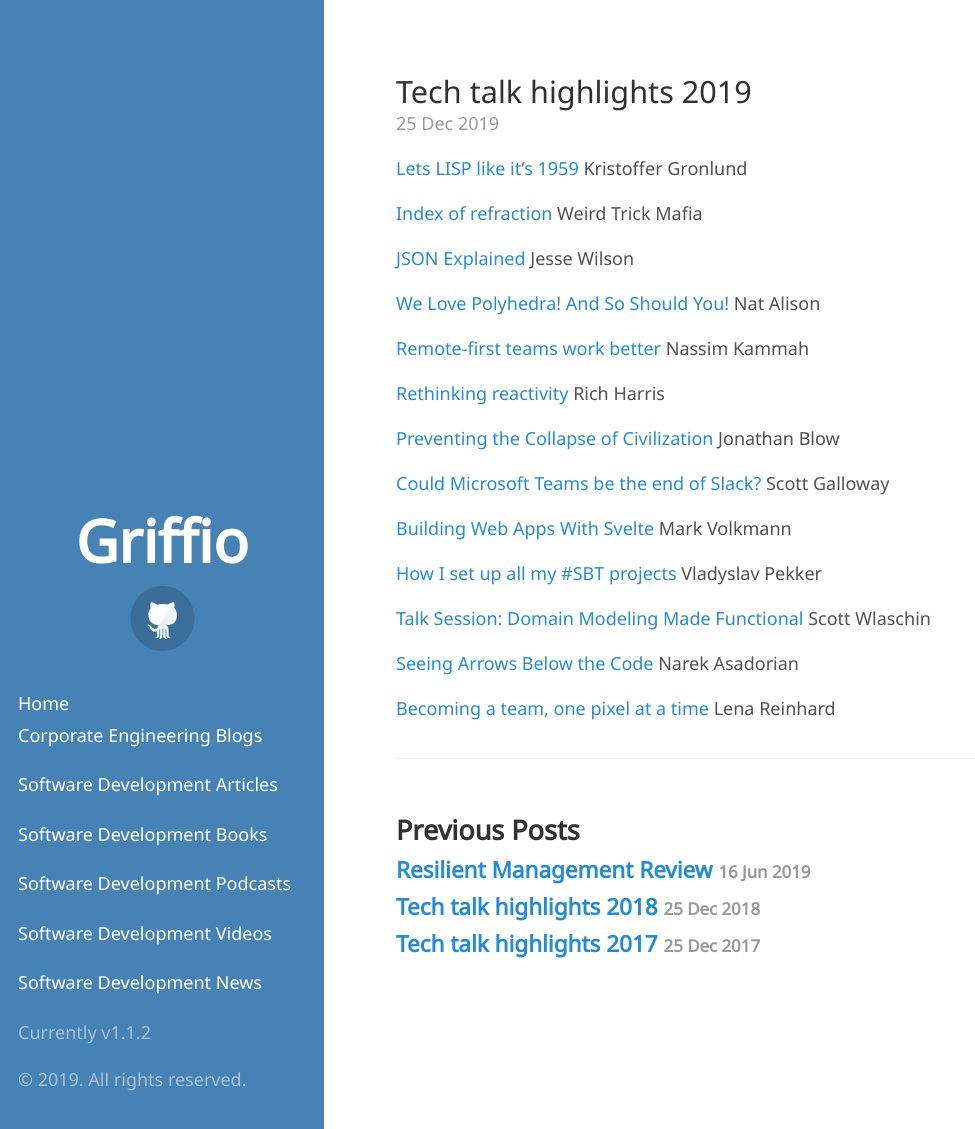
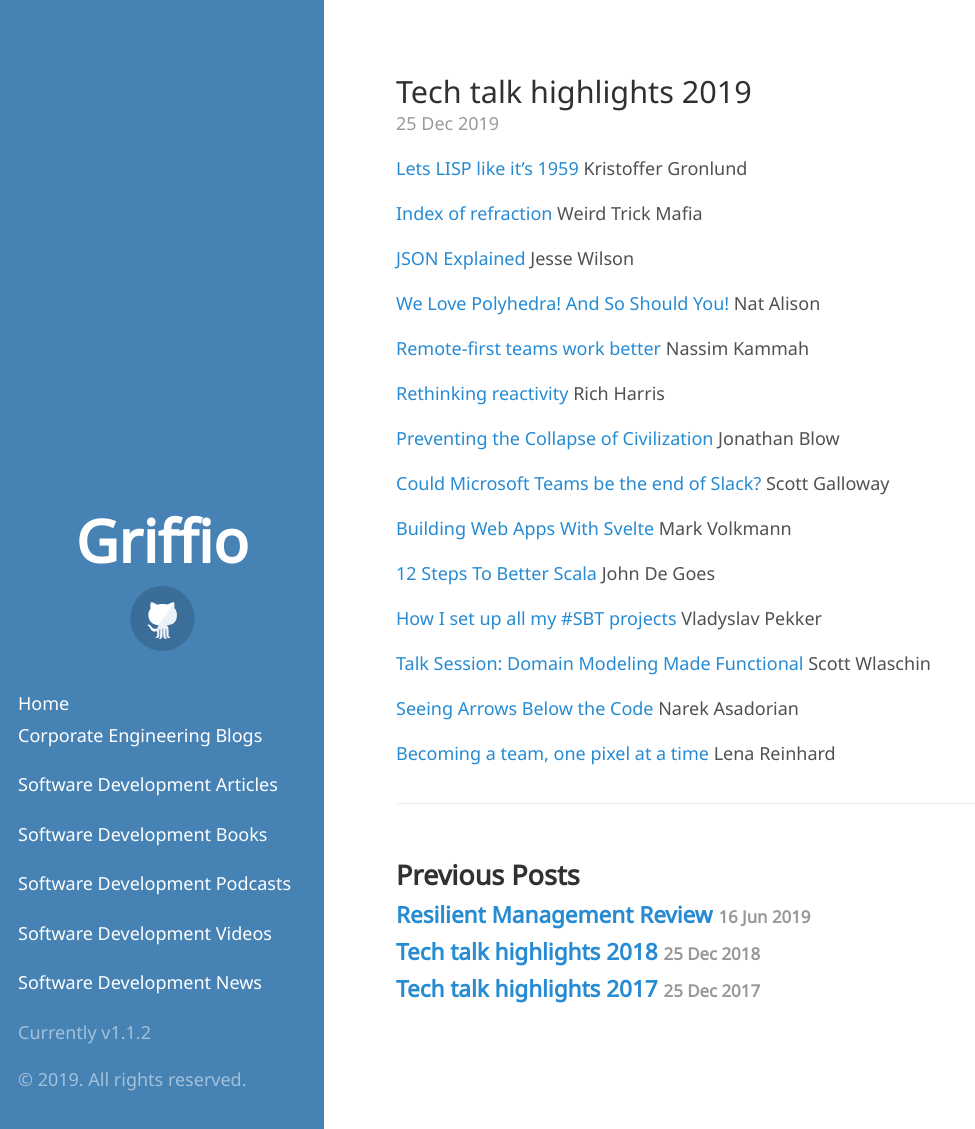
Before and after one commit to griffio/griffio.github.io, a Jekyll site: the page built from _posts/2019-12-25-Tech-talk-highlights.md, in a window 1280 px wide and 1129 px high. Shown: the whole window, without its empty margins (0-975 px from the left). Built offline with Jekyll 4.4.1, drawn with Linux system fonts in a browser that asks for light colours; some web fonts are replaced.

Commit message:
Update 2019-12-25-Tech-talk-highlights.md

```diff
--- a/_posts/2019-12-25-Tech-talk-highlights.md
+++ b/_posts/2019-12-25-Tech-talk-highlights.md
@@ -25,6 +25,8 @@
 
 [Building Web Apps With Svelte](https://www.youtube.com/watch?v=4_PTdJq-1rA) Mark Volkmann
 
+[12 Steps To Better Scala](https://www.youtube.com/watch?v=71yhnTGw0hY) John De Goes
+
 [How I set up all my #SBT projects](https://www.youtube.com/watch?v=nD-p-cEKjHE) Vladyslav Pekker
 
 [Talk Session: Domain Modeling Made Functional](https://www.youtube.com/watch?v=PLFl95c-IiU) Scott Wlaschin
```
